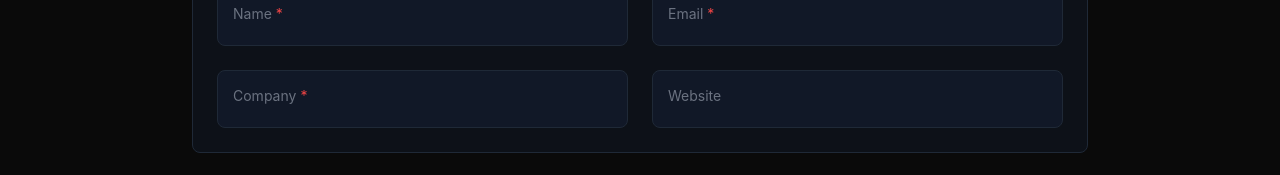
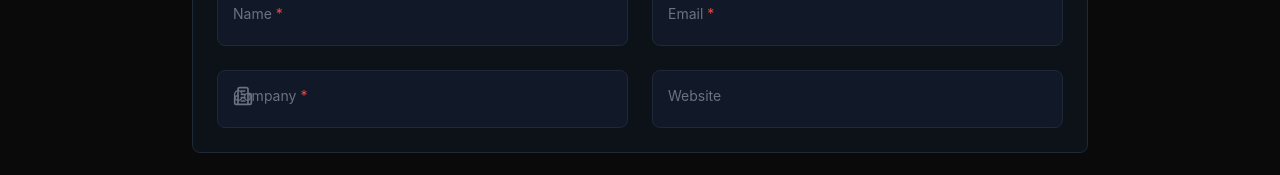
Before and after one commit to ar10000/portfolio_site, a Next.js app: page /automation in a window 1280 px wide. Shown: the part 365-540 px from the top of the page. Built offline with nearby package versions, Linux system fonts and the light colour scheme; no server answers.

Commit message:
Fix icon prop in FloatingLabelInput component

```diff
--- a/app/automation/page.tsx
+++ b/app/automation/page.tsx
@@ -42,6 +42,7 @@ function FloatingLabelInput({
   required = false,
   error,
   placeholder,
+  icon: Icon,
 }: {
   id: string;
   label: string;
@@ -51,12 +52,18 @@ function FloatingLabelInput({
   required?: boolean;
   error?: string;
   placeholder?: string;
+  icon?: any;
 }) {
   const hasValue = value.length > 0;
   const hasError = !!error;
 
   return (
     <div className="relative">
+      {Icon && (
+        <div className="absolute left-4 top-4 z-10 text-gray-500">
+          <Icon className="h-5 w-5" />
+        </div>
+      )}
       <input
         type={type}
         id={id}
@@ -64,7 +71,7 @@ function FloatingLabelInput({
         value={value}
         onChange={onChange}
         required={required}
-        className={`peer w-full px-4 pt-6 pb-2 bg-gray-900 border rounded-lg text-white placeholder-transparent focus:outline-none transition-colors ${
+        className={`peer w-full px-4 ${Icon ? "pl-12" : ""} pt-6 pb-2 bg-gray-900 border rounded-lg text-white placeholder-transparent focus:outline-none transition-colors ${
           hasError
             ? "border-red-500 focus:border-red-500"
             : "border-gray-800 focus:border-purple-500"
@@ -77,7 +84,7 @@ function FloatingLabelInput({
           hasValue
             ? "top-2 text-xs text-gray-400"
             : "top-4 text-sm text-gray-500"
-        } ${hasError ? "text-red-400" : ""}`}
+        } ${hasError ? "text-red-400" : ""} ${Icon ? "left-12" : ""}`}
       >
         {label}
         {required && <span className="text-red-500 ml-1">*</span>}
```
